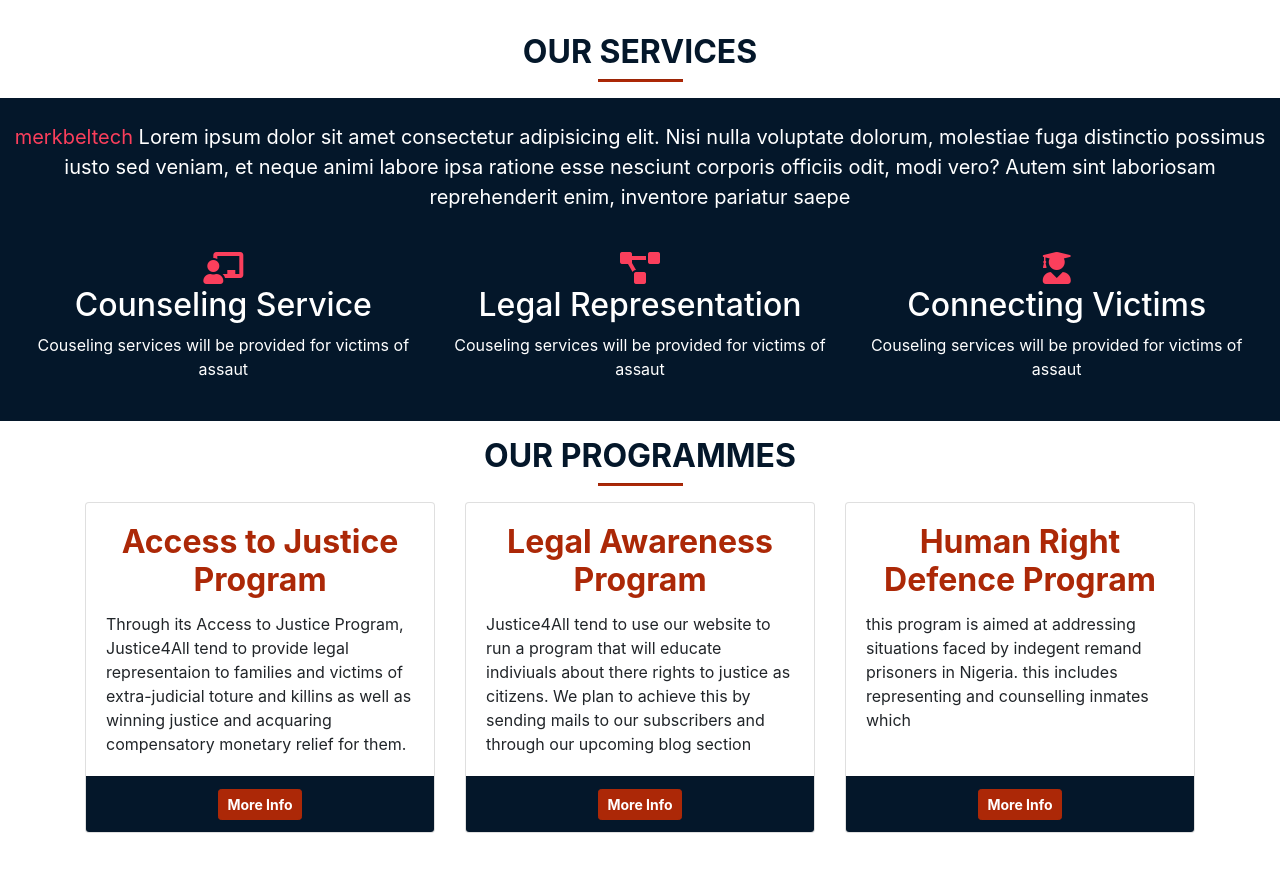
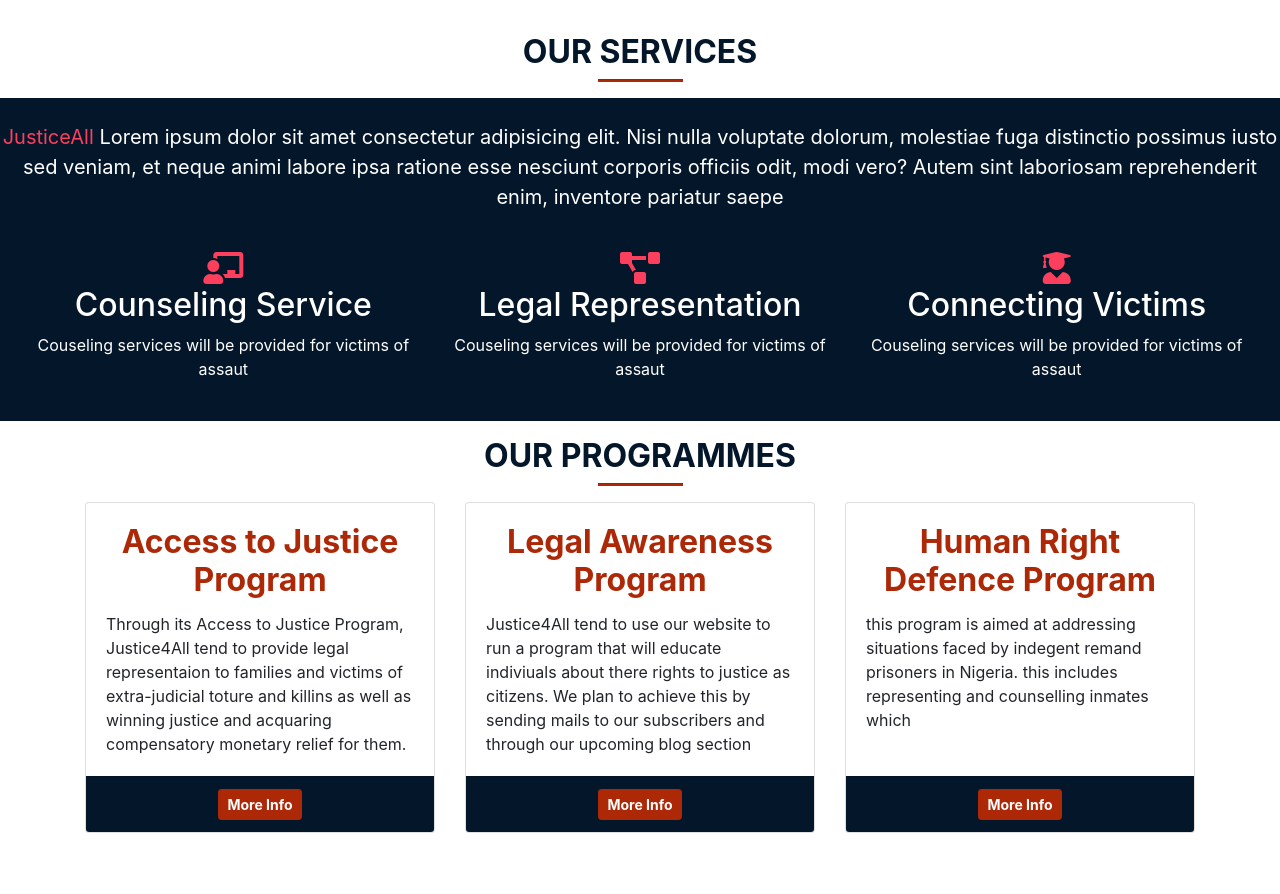
Before and after one commit to belrah/Techsters-Justice4All, a plain HTML site: page index.html in a window 1280 px wide. Shown: the part 1160-2054 px from the top of the page. Drawn offline with nearby package versions, Linux system fonts and the light colour scheme; a web font is replaced by a local one.

Commit message:
modified index.html

```diff
--- a/index.html
+++ b/index.html
@@ -166,7 +166,7 @@
     <main class="about container1 container-fluid " width="100% ">
         <div class="row text-center ">
             <P style="text-align:center; font-size: 20px; " class="pt-4 ">
-                <span style="color:#FB3F5C ">merkbeltech</span> Lorem ipsum dolor sit amet consectetur adipisicing elit. Nisi nulla voluptate dolorum, molestiae fuga distinctio possimus iusto sed veniam, et neque animi labore ipsa ratione esse nesciunt
+                <span style="color:#FB3F5C ">JusticeAll</span> Lorem ipsum dolor sit amet consectetur adipisicing elit. Nisi nulla voluptate dolorum, molestiae fuga distinctio possimus iusto sed veniam, et neque animi labore ipsa ratione esse nesciunt
                 corporis officiis odit, modi vero? Autem sint laboriosam reprehenderit enim, inventore pariatur saepe
             </P>
         </div>
```
